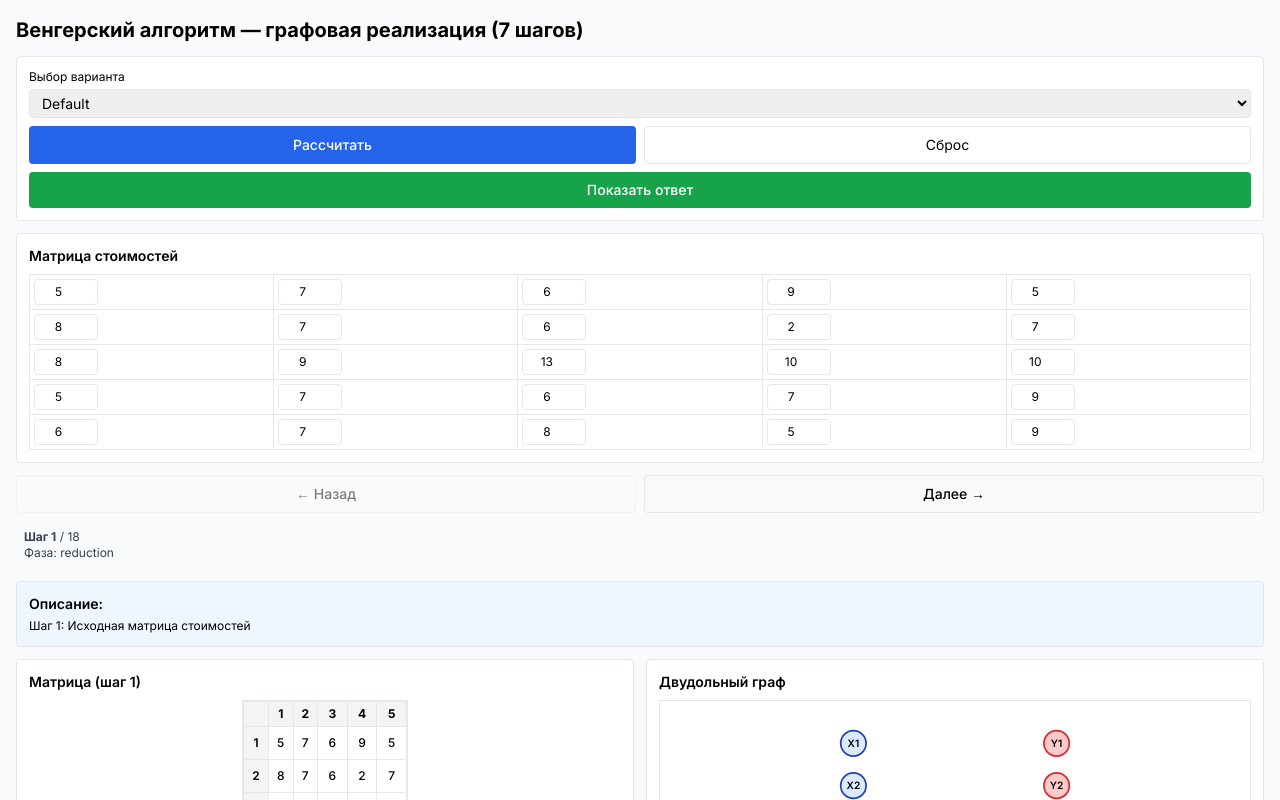
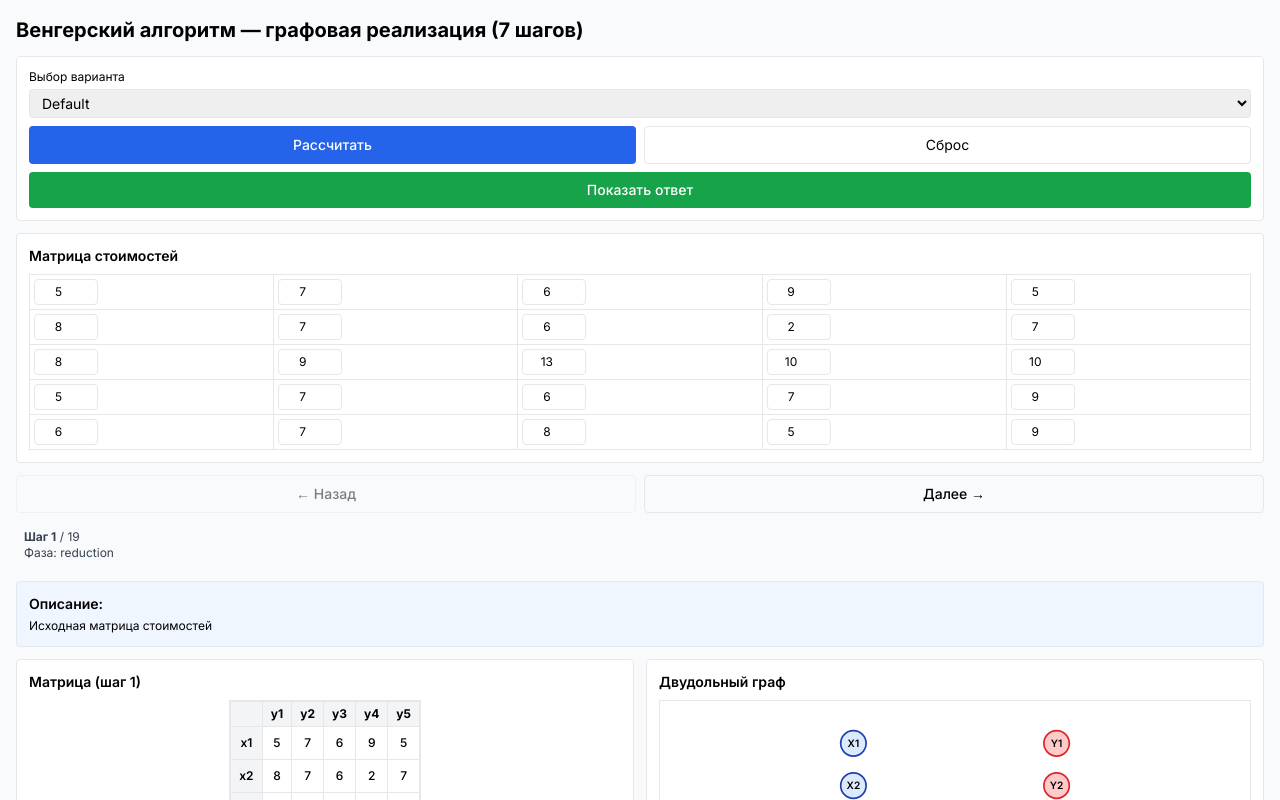
Before and after one commit to CreatorOfMiracle/mgtu_bozhko_rk1, a Next.js app: page / in a window 1280 px wide. Both pictures are taken after a click on the button "Рассчитать". Shown: the top 800 px of the page. Built offline with nearby package versions, Linux system fonts and the light colour scheme.

Commit message:
Refactor modifyMatrix and computeHungarianGraphSteps functions for clarity and improved comments; enhance variable naming for better understanding of covered and uncovered rows/columns.

```diff
--- a/components/NWCornerStepper.tsx
+++ b/components/NWCornerStepper.tsx
@@ -334,32 +334,40 @@ function modifyMatrix(
 ): { modified: Matrix; h: number } {
   const n = matrix.length;
 
-  // Найти минимум среди клеток на пересечении покрытых строк и непокрытых столбцов
+  // Найти минимум h среди клеток на пересечении зачёркнутых строк и незачёркнутых столбцов
+  // uncoveredRows - это строки X+, которые НЕ зачёркнуты
+  // uncoveredCols - это столбцы Y-, которые НЕ зачёркнуты
+  // Значит зачёркнутые строки - это НЕ в uncoveredRows
+  // А зачёркнутые столбцы - это НЕ в uncoveredCols
+
   let h = Infinity;
   for (let i = 0; i < n; i++) {
-    const rowCovered = !uncoveredRows.has(i);
-    if (!rowCovered) continue; // Пропускаем непокрытые строки
+    const rowCovered = !uncoveredRows.has(i); // зачёркнутая строка
+    if (!rowCovered) continue; // Пропускаем НЕзачёркнутые строки
+
     for (let j = 0; j < n; j++) {
-      const colCovered = !uncoveredCols.has(j);
-      if (colCovered) continue; // Пропускаем покрытые столбцы
+      const colUncovered = uncoveredCols.has(j); // незачёркнутый столбец
+      if (!colUncovered) continue; // Пропускаем зачёркнутые столбцы
+
+      // Это пересечение зачёркнутых строк и незачёркнутых столбцов
       if (matrix[i][j] < h) h = matrix[i][j];
     }
   }
 
   const modified = matrix.map(row => [...row]);
 
-  // Вычитаем h из клеток на пересечении покрытых строк и непокрытых столбцов
-  // Прибавляем h к клеткам на пересечении непокрытых строк и покрытых столбцов
+  // Вычитаем h из клеток на пересечении зачёркнутых строк и незачёркнутых столбцов
+  // Прибавляем h к клеткам на пересечении незачёркнутых строк и зачёркнутых столбцов
   for (let i = 0; i < n; i++) {
     for (let j = 0; j < n; j++) {
-      const rowCovered = !uncoveredRows.has(i);
-      const colCovered = !uncoveredCols.has(j);
+      const rowCovered = !uncoveredRows.has(i); // зачёркнутая строка
+      const colCovered = !uncoveredCols.has(j); // зачёркнутый столбец
 
       if (rowCovered && !colCovered) {
-        // Покрытая строка, непокрытый столбец - вычитаем h
+        // Зачёркнутая строка, незачёркнутый столбец - вычитаем h
         modified[i][j] -= h;
       } else if (!rowCovered && colCovered) {
-        // Непокрытая строка, покрытый столбец - прибавляем h
+        // Незачёркнутая строка, зачёркнутый столбец - прибавляем h
         modified[i][j] += h;
       }
     }
@@ -374,15 +382,16 @@ function computeHungarianGraphSteps(initialMatrix: Matrix): Step[] {
   const n = initialMatrix.length;
   let stepIndex = 0;
 
-  // Шаг 1: Редукция
-  const { reduced, colReductions, rowReductions } = reduceMatrix(initialMatrix);
-
+  // Предварительный этап: Исходная матрица
   steps.push({
     stepIndex: ++stepIndex,
     phase: 'reduction',
     matrix: initialMatrix.map(row => [...row]),
-    description: 'Шаг 1: Исходная матрица стоимостей',
+    description: 'Исходная матрица стоимостей',
   });
+
+  // Предварительный этап: Редукция
+  const { reduced, colReductions, rowReductions } = reduceMatrix(initialMatrix);
 
   steps.push({
     stepIndex: ++stepIndex,
@@ -390,14 +399,14 @@ function computeHungarianGraphSteps(initialMatrix: Matrix): Step[] {
     matrix: reduced,
     colReductions,
     rowReductions,
-    description: `Шаг 1: Редукция матрицы (сначала вычитаем минимумы из столбцов: [${colReductions.join(', ')}], затем из строк: [${rowReductions.join(', ')}])`,
+    description: `Редуцированная матрица (вычли из столбцов: [${colReductions.join(', ')}], из строк: [${rowReductions.join(', ')}])`,
   });
 
   let currentMatrix = reduced.map(row => [...row]);
   let iterationCount = 0;
   const maxIterations = 20;
 
-  // Шаг 2: Нулевой граф (ОДИН РАЗ в начале)
+  // Построение графа смежности (только в начале)
   let zeroEdges = findZeroEdges(currentMatrix);
 
   steps.push({
@@ -405,26 +414,17 @@ function computeHungarianGraphSteps(initialMatrix: Matrix): Step[] {
     phase: 'graph',
     matrix: currentMatrix.map(row => [...row]),
     zeroEdges,
-    description: `Шаг 2: Построен нулевой граф (${zeroEdges.length} нулевых рёбер)`,
+    description: `Матрица смежности орграфа Tₘ = (X, Y, ±0) - граф с ${zeroEdges.length} нулевыми рёбрами`,
   });
 
-  // Шаг 3: Максимальное паросочетание (ОДИН РАЗ в начале)
+  // Начинаем итерации
   let matching = findMaxMatching(currentMatrix);
 
-  steps.push({
-    stepIndex: ++stepIndex,
-    phase: 'matching',
-    matrix: currentMatrix.map(row => [...row]),
-    zeroEdges,
-    matching,
-    description: `Шаг 3: Найдено максимальное паросочетание (${matching.length} рёбер)`,
-  });
-
-  while (iterationCount++ < maxIterations) {
-    // Обновляем zeroEdges для текущей матрицы (на случай модификации)
+  while (iterationCount < maxIterations) {
+    // Обновляем zeroEdges для текущей матрицы
     zeroEdges = findZeroEdges(currentMatrix);
 
-    // Шаг 4: Проверка мощности
+    // Операция 4: Проверка мощности паросочетания
     if (matching.length === n) {
       // Решение найдено!
       let totalCost = 0;
@@ -441,7 +441,7 @@ function computeHungarianGraphSteps(initialMatrix: Matrix): Step[] {
         matching,
         isSolution: true,
         totalCost,
-        description: `Итерация ${iterationCount} - Шаг 4: Паросочетание совершенно! Найдено оптимальное решение (n=${n} рёбер)`,
+        description: `Итерация ${iterationCount}. Операция 4: Проверка мощности |M| = ${matching.length} = ${n}. Паросочетание совершенно! Решение найдено.`,
       });
 
       // Финальный шаг с исходной матрицей
@@ -452,7 +452,7 @@ function computeHungarianGraphSteps(initialMatrix: Matrix): Step[] {
         matching,
         isSolution: true,
         totalCost,
-        description: `Финальное решение на исходной матрице. Минимальная стоимость: ${totalCost}`,
+        description: `Совершенное паросочетание, состоящее из нулей с минусом. Минимальная стоимость: Z* = ${totalCost}`,
       });
 
       break;
@@ -465,10 +465,10 @@ function computeHungarianGraphSteps(initialMatrix: Matrix): Step[] {
       matrix: currentMatrix.map(row => [...row]),
       zeroEdges,
       matching,
-      description: `Итерация ${iterationCount} - Шаг 4: Паросочетание неполное (${matching.length} < ${n}), продолжаем алгоритм`,
+      description: `Итерация ${iterationCount}. Операция 4: Подсчёт мощности паросочетания |M| = ${matching.length} < ${n}. Решение не найдено, переходим к операции 5.`,
     });
 
-    // Шаг 5: Построить множества
+    // Операция 5: Поиск аугментальной цепи
     const { xPlus, yPlus, xMinus, yMinus, xLabels, yLabels, foundUnsaturatedY, bfsSteps } = buildAugmentingSet(currentMatrix, matching);
 
     steps.push({
@@ -484,11 +484,11 @@ function computeHungarianGraphSteps(initialMatrix: Matrix): Step[] {
       yMinus,
       xLabels,
       yLabels,
-      description: `Итерация ${iterationCount} - Шаг 5: BFS для построения множеств. ${bfsSteps.join(' → ')}`,
+      description: `Итерация ${iterationCount}. Операция 5: Поиск аугментальной цепи. ${bfsSteps.join(' → ')}`,
     });
 
     if (foundUnsaturatedY !== null) {
-      // Шаг 6 (Аугментация): Найден чередующийся путь, увеличиваем паросочетание
+      // Операция 6 (Аугментация): Найден чередующийся путь, увеличиваем паросочетание
       const { newMatching, path, description: augmentDescription } = augmentMatching(matching, foundUnsaturatedY, xLabels, yLabels);
 
       steps.push({
@@ -500,37 +500,53 @@ function computeHungarianGraphSteps(initialMatrix: Matrix): Step[] {
         matching, // Показываем старое паросочетание
         augmentingPath: path, // Добавляем чередующийся путь
         xPlus, yPlus, xLabels, yLabels, // Для визуализации пути
-        description: `Итерация ${iterationCount} - Шаг 6а: ${augmentDescription}`,
+        description: `Итерация ${iterationCount}. Операция 6: ${augmentDescription}`,
       });
 
       // Обновляем паросочетание
       matching = newMatching;
 
-      // Добавляем шаг с инвертированными знаками (уже новая итерация!)
+      // Инвертируем знаки (меняем статус свет/темн на противоположный)
       steps.push({
         stepIndex: ++stepIndex,
-        iterationNumber: iterationCount + 1,
+        iterationNumber: iterationCount,
         phase: 'transpose',
         matrix: currentMatrix.map(row => [...row]),
         zeroEdges,
         matching: newMatching, // Показываем новое паросочетание
-        augmentingPath: path, // Показываем путь для подсветки
-        description: `Итерация ${iterationCount + 1} - Шаг 6б: Инвертированы знаки вдоль чередующегося пути. Переход к шагу 4 (проверка мощности).`,
+        augmentingPath: path,
+        description: `Итерация ${iterationCount}. Операция 6: Инвертированы знаки нулей вдоль чередующегося пути. Переход к операции 4.`,
       });
 
-      // НЕ делаем continue - продолжаем в той же итерации, но теперь с новым паросочетанием
-      // Переходим к шагу 4 - проверка мощности с новым паросочетанием
-      // (код шага 4 выполнится на следующем проходе цикла)
+      // Переходим к следующей итерации с новым паросочетанием
+      iterationCount++;
       continue;
 
     } else {
-      // Шаг 6 (Покрытие): Чередующийся путь не найден, строим покрытие
-      // Покрываем строки из X⁺ и столбцы из Y⁺
-      // Непокрытыми остаются строки из X⁻ и столбцы из Y⁻
-      const uncoveredRows = new Set(xMinus); // X- не покрыты
-      const uncoveredCols = new Set(yMinus); // Y- не покрыты
-      const coveredRows = xPlus; // X+ покрыты
-      const coveredCols = yPlus; // Y+ покрыты
+      // Аугментальная цепь не найдена
+      // Очередь Q просмотрена до конца, аугментальной цепи не найдено
+      steps.push({
+        stepIndex: ++stepIndex,
+        iterationNumber: iterationCount,
+        phase: 'transpose',
+        matrix: currentMatrix.map(row => [...row]),
+        zeroEdges,
+        matching,
+        xPlus,
+        yPlus,
+        xMinus,
+        yMinus,
+        description: `Итерация ${iterationCount}. Операция 6: Очередь Q = ∅ просмотрена до конца, но аугментальной цепи не найдено. Управление передаётся операции 7 для изменения состава светлых дуг.`,
+      });
+
+      // Операция 7: Изменить состав светлых дуг
+      // На этой операции меняется состав светлых дуг орграфа T_M
+
+      // Находим покрытые/непокрытые строки и столбцы
+      const uncoveredRows = xMinus; // строки X- НЕ зачёркиваем
+      const uncoveredCols = yMinus; // столбцы Y- НЕ зачёркиваем
+      const coveredRows = xPlus; // строки X+ зачёркиваем
+      const coveredCols = yPlus; // столбцы Y+ зачёркиваем
 
       steps.push({
         stepIndex: ++stepIndex,
@@ -545,25 +561,41 @@ function computeHungarianGraphSteps(initialMatrix: Matrix): Step[] {
         yMinus,
         uncoveredRows,
         uncoveredCols,
-        description: `Итерация ${iterationCount} - Шаг 6: Покрываем строки X⁺={${Array.from(coveredRows).map(i => i+1).join(', ')}} и столбцы Y⁺={${Array.from(coveredCols).map(j => j+1).join(', ')}}`,
+        description: `Итерация ${iterationCount}. Операция 7: Отметки строк и столбцов предыдущей операции. Зачёркиваем строки X⁺={${Array.from(coveredRows).map(i => i+1).join(', ') || '∅'}} и столбцы Y⁺={${Array.from(coveredCols).map(j => j+1).join(', ') || '∅'}}.`,
       });
 
-      // Шаг 7: Модифицировать матрицу
+      // Находим минимальный элемент h на пересечении зачёркнутых строк и незачёркнутых столбцов
       const { modified, h } = modifyMatrix(currentMatrix, uncoveredRows, uncoveredCols);
 
       steps.push({
         stepIndex: ++stepIndex,
         iterationNumber: iterationCount,
         phase: 'modify',
-        matrix: modified,
-        matching, // Pass matching for correct zero display
+        matrix: currentMatrix.map(row => [...row]),
+        zeroEdges,
+        matching,
         h,
         uncoveredRows,
         uncoveredCols,
-        description: `Итерация ${iterationCount} - Шаг 7: Модифицируем матрицу (h=${h}): вычитаем из непокрытых, прибавляем к дважды покрытым. Возврат к шагу 3`,
+        description: `Итерация ${iterationCount}. Операция 7: Найден минимальный элемент h = ${h} на пересечении зачёркнутых строк и незачёркнутых столбцов. Вычитаем его из всех клеток отмеченных строк и прибавляем ко всем клеткам отмеченных столбцов.`,
+      });
+
+      steps.push({
+        stepIndex: ++stepIndex,
+        iterationNumber: iterationCount,
+        phase: 'modify',
+        matrix: modified,
+        matching,
+        h,
+        description: `Итерация ${iterationCount}. Операция 7: Матрица с изменённым составом светлых дуг. Переход к операции 4.`,
       });
 
       currentMatrix = modified;
+
+      // НЕ пересчитываем паросочетание - сохраняем текущее
+      // matching остаётся прежним
+
+      iterationCount++;
     }
   }
 
@@ -820,11 +852,13 @@ export default function HungarianGraphVisualization() {
                     <th className="border px-1 sm:px-2 py-1 bg-gray-100"></th>
                     {Array.from({ length: n }, (_, j) => {
                       const yLabel = current.yLabels?.get(j);
+                      // Зачёркнутые столбцы - это те, которых НЕТ в uncoveredCols
+                      const isCrossed = current.uncoveredCols && !current.uncoveredCols.has(j);
                       return (
                         <th
                           key={j}
                           className={`border px-1 sm:px-2 py-1 text-center relative ${
-                            current.uncoveredCols && !current.uncoveredCols.has(j) ? 'bg-yellow-200' : 'bg-gray-100'
+                            isCrossed ? 'bg-yellow-200' : 'bg-gray-100'
                           }`}
                         >
                           {yLabel && (
@@ -832,11 +866,8 @@ export default function HungarianGraphVisualization() {
                               [{yLabel.order}_{yLabel.parentIndex + 1}]
                             </div>
                           )}
-                          <div>
-                            {j + 1}
-                            {current.uncoveredCols && !current.uncoveredCols.has(j) && (
-                              <span className="text-red-600 font-bold ml-1">✓</span>
-                            )}
+                          <div className={isCrossed ? 'line-through decoration-red-600 decoration-2' : ''}>
+                            y{j + 1}
                           </div>
                         </th>
                       );
@@ -846,11 +877,13 @@ export default function HungarianGraphVisualization() {
                 <tbody>
                   {current.matrix.map((row, i) => {
                     const xLabel = current.xLabels?.get(i);
+                    // Зачёркнутые строки - это те, которых НЕТ в uncoveredRows
+                    const isCrossed = current.uncoveredRows && !current.uncoveredRows.has(i);
                     return (
                       <tr key={i}>
                         <td
                           className={`border px-1 sm:px-2 py-1 font-semibold text-center ${
-                            current.uncoveredRows && !current.uncoveredRows.has(i) ? 'bg-yellow-200' : 'bg-gray-100'
+                            isCrossed ? 'bg-yellow-200' : 'bg-gray-100'
                           }`}
                         >
                           {xLabel && (
@@ -858,10 +891,9 @@ export default function HungarianGraphVisualization() {
                               [{xLabel.order}_{xLabel.order === 1 && xLabel.parentIndex === 0 ? '0' : xLabel.parentIndex + 1}]
                             </div>
                           )}
-                          {i + 1}
-                          {current.uncoveredRows && !current.uncoveredRows.has(i) && (
-                            <span className="text-red-600 font-bold ml-1">✓</span>
-                          )}
+                          <span className={isCrossed ? 'line-through decoration-red-600 decoration-2' : ''}>
+                            x{i + 1}
+                          </span>
                         </td>
                         {row.map((val, j) => {
                         const isMatching = current.matching?.some(e => e.row === i && e.col === j);
@@ -870,21 +902,23 @@ export default function HungarianGraphVisualization() {
                         const isCovered = (current.uncoveredRows && !current.uncoveredRows.has(i)) ||
                                          (current.uncoveredCols && !current.uncoveredCols.has(j));
 
-                        // Определяем отображение нулей в зависимости от фазы:
-                        // Шаг 2 (graph): показываем просто 0
-                        // Шаг 3 (matching): показываем 0* для выбранных в паросочетание
-                        // Шаг 4+ (check и далее): -0 для паросочетания, +0 для свободных
+                        // Определяем отображение нулей
                         let displayValue: string | number = val;
+                        let showSubscript = false;
+
                         if (isZero) {
-                          if (current.phase === 'graph') {
+                          // В начале (graph и reduction) - просто 0
+                          if (current.phase === 'reduction' || current.phase === 'graph') {
                             displayValue = '0';
-                          } else if (current.phase === 'matching') {
-                            displayValue = isMatching ? '0*' : '0';
-                          } else if (current.matching) {
+                          }
+                          // Если есть паросочетание, показываем -0 и +0
+                          else if (current.matching && current.matching.length > 0) {
                             if (isMatching) {
                               displayValue = '-0';
+                              showSubscript = true;
                             } else {
                               displayValue = '+0';
+                              showSubscript = true;
                             }
                           } else {
                             displayValue = '0';
@@ -896,7 +930,8 @@ export default function HungarianGraphVisualization() {
                             key={j}
                             className={`border px-1 sm:px-2 py-1 sm:py-2 text-center ${
                               isInAugmentingPath ? 'bg-orange-300 font-bold' :
-                              isMatching ? 'bg-green-200 font-bold' :
+                              isMatching && !current.isSolution ? 'bg-green-200 font-bold' :
+                              current.isSolution && isMatching ? 'bg-green-300 font-bold' :
                               isZero ? 'bg-blue-50' :
                               isCovered ? 'bg-gray-200' :
                               'bg-white'
@@ -904,6 +939,7 @@ export default function HungarianGraphVisualization() {
                           >
                             <div className="text-[10px] sm:text-xs font-medium">
                               {displayValue}
+                              {showSubscript && isInAugmentingPath && <sub className="text-[8px]">→</sub>}
                             </div>
                           </td>
                         );
```
